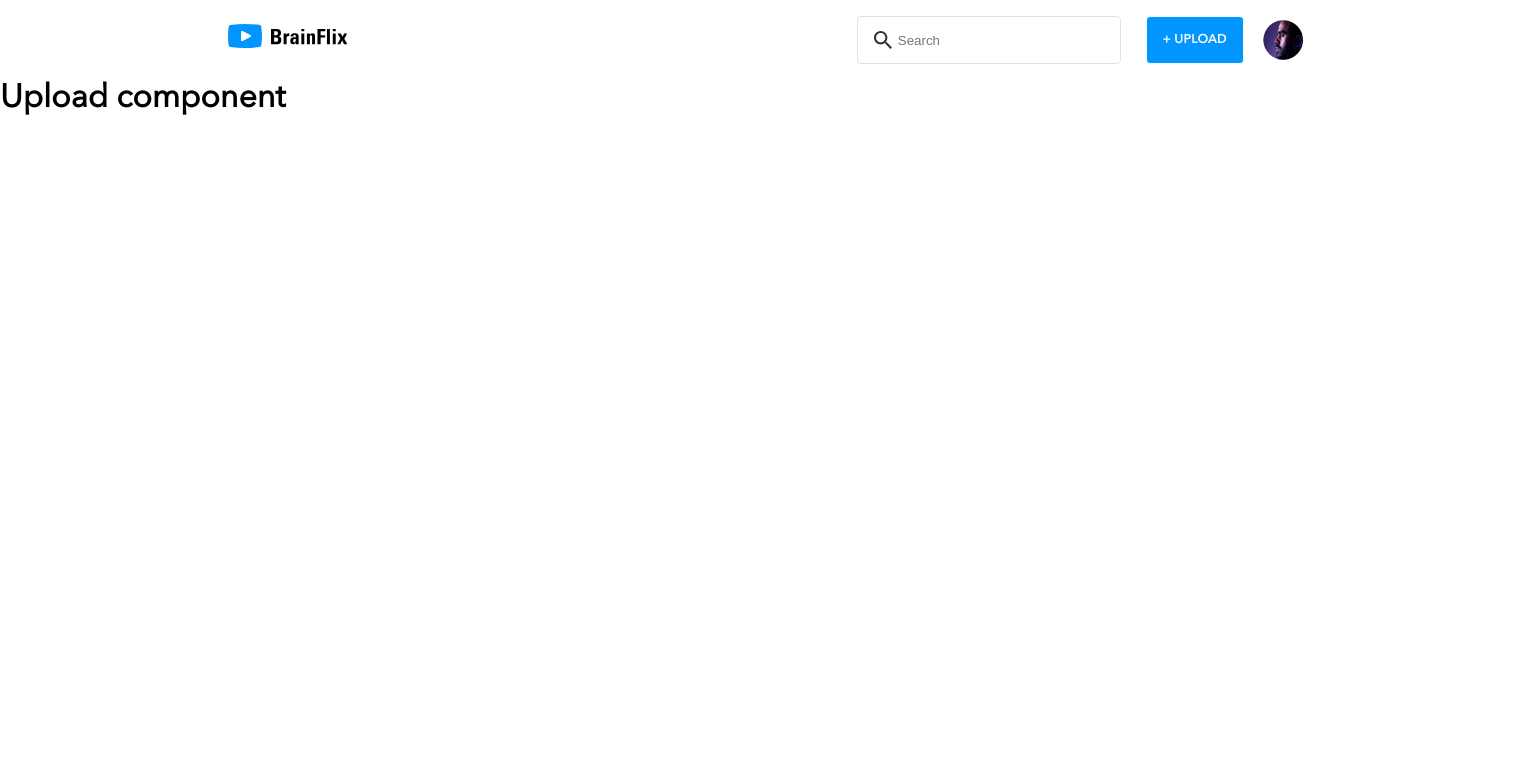
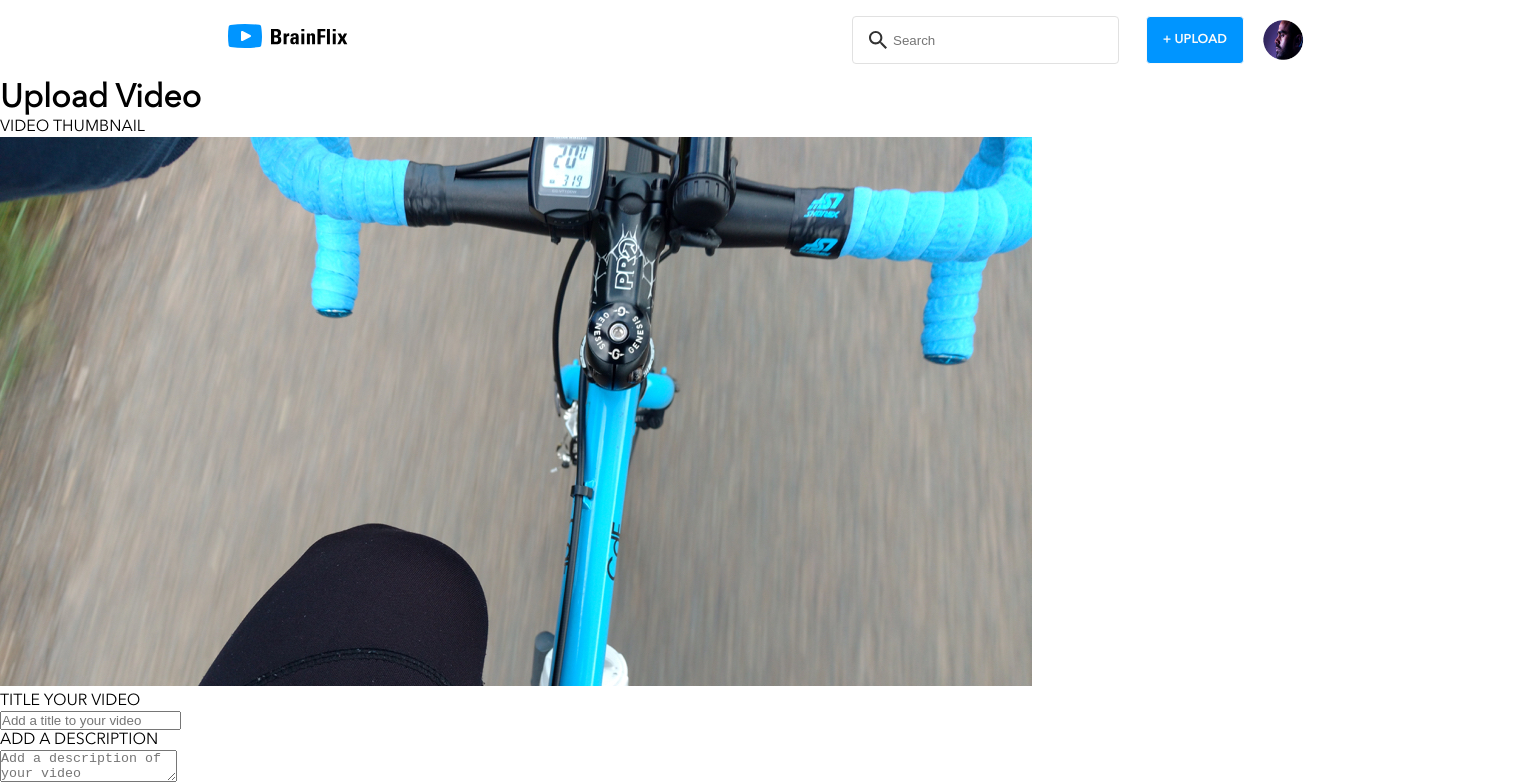
Before and after one commit to monica-zarate/monica-zarate-brainflix, a React (Create React App) app in the folder sprint-two/: page /upload in a window 1536 px wide. Shown: the top 784 px of the page. Built offline with nearby package versions, Linux system fonts and the light colour scheme.

Commit message:
Fixed margins in Header for active input. Created Upload Component Markup.

```diff
--- a/sprint-two/src/components/Upload.jsx
+++ b/sprint-two/src/components/Upload.jsx
@@ -1,10 +1,33 @@
 import React from "react";
 import "./styles/main.css";
+import thumbnail from "../assets/images/upload-video-preview.jpg";
 
 function Upload(props) {
   return (
-    <div>
-      <h1>Upload component</h1>
+    <div className="upload">
+      <h1 className="upload__title">Upload Video</h1>
+
+      <div className="upload__thumb">
+        <p className="upload__thumb--title">VIDEO THUMBNAIL</p>
+        <img className="upload__thumb-img" src={thumbnail} alt="bike" />
+      </div>
+      <div className="upload__form">
+        <p className="upload__form--title">TITLE YOUR VIDEO</p>
+        <input
+          className="upload__form--input"
+          type="text"
+          placeholder="Add a title to your video"
+        />
+        <p className="upload__form--title">ADD A DESCRIPTION</p>
+        <textarea
+          className="upload__form--text"
+          placeholder="Add a description of your video"
+        ></textarea>
+      </div>
+      <div className="upload__btns">
+        <p className="upload__btns--cancel">CANCEL</p>
+        <button className="upload__btns--publish">PUBLISH</button>
+      </div>
     </div>
   );
 }
--- a/sprint-two/src/components/styles/main.css
+++ b/sprint-two/src/components/styles/main.css
@@ -76,6 +76,9 @@ body {
     padding: 1rem 11.25rem;
     max-width: 90rem;
     margin: 0 auto;
+    -webkit-box-pack: justify;
+        -ms-flex-pack: justify;
+            justify-content: space-between;
   }
 }
 
@@ -98,7 +101,7 @@ body {
 
 @media (min-width: 1440px) {
   .header__logo {
-    margin: 0 31.8rem 0 0;
+    margin: 0 31.5rem 0 0;
   }
 }
 
@@ -148,6 +151,14 @@ body {
     -ms-flex-wrap: nowrap;
         flex-wrap: nowrap;
     margin: 0;
+  }
+}
+
+@media (min-width: 1440px) {
+  .header__nav {
+    -webkit-box-pack: end;
+        -ms-flex-pack: end;
+            justify-content: flex-end;
   }
 }
 
@@ -464,14 +475,14 @@ body {
   display: -webkit-box;
   display: -ms-flexbox;
   display: flex;
+  -webkit-box-align: start;
+      -ms-flex-align: start;
+          align-items: flex-start;
 }
 
 @media (min-width: 768px) {
   .description__icons {
     font-size: 0.75rem;
-    -webkit-box-align: end;
-        -ms-flex-align: end;
-            align-items: flex-end;
   }
 }
 
--- a/sprint-two/src/components/styles/main.scss
+++ b/sprint-two/src/components/styles/main.scss
@@ -5,6 +5,7 @@
 @import "./partials/video";
 @import "./partials/comments";
 @import "./partials/queue";
+@import "./partials/upload";
 
 @font-face {
   font-family: "Avenir Next Regular";
--- a/sprint-two/src/components/styles/partials/_video.scss
+++ b/sprint-two/src/components/styles/partials/_video.scss
@@ -210,10 +210,10 @@
 
   &__icons {
     display: flex;
+    align-items: flex-start;
 
     @include tablet {
       font-size: 0.75rem;
-      align-items: flex-end;
     }
 
     @include desktop {
```
Also changed, not shown: sprint-two/src/components/styles/partials/_header.scss (+6 -1 lines), sprint-two/src/assets/images/upload-video-preview.jpg (added), sprint-two/src/components/styles/partials/_upload.scss (added), 1 other file (tests, documents, lock files or other folders).
